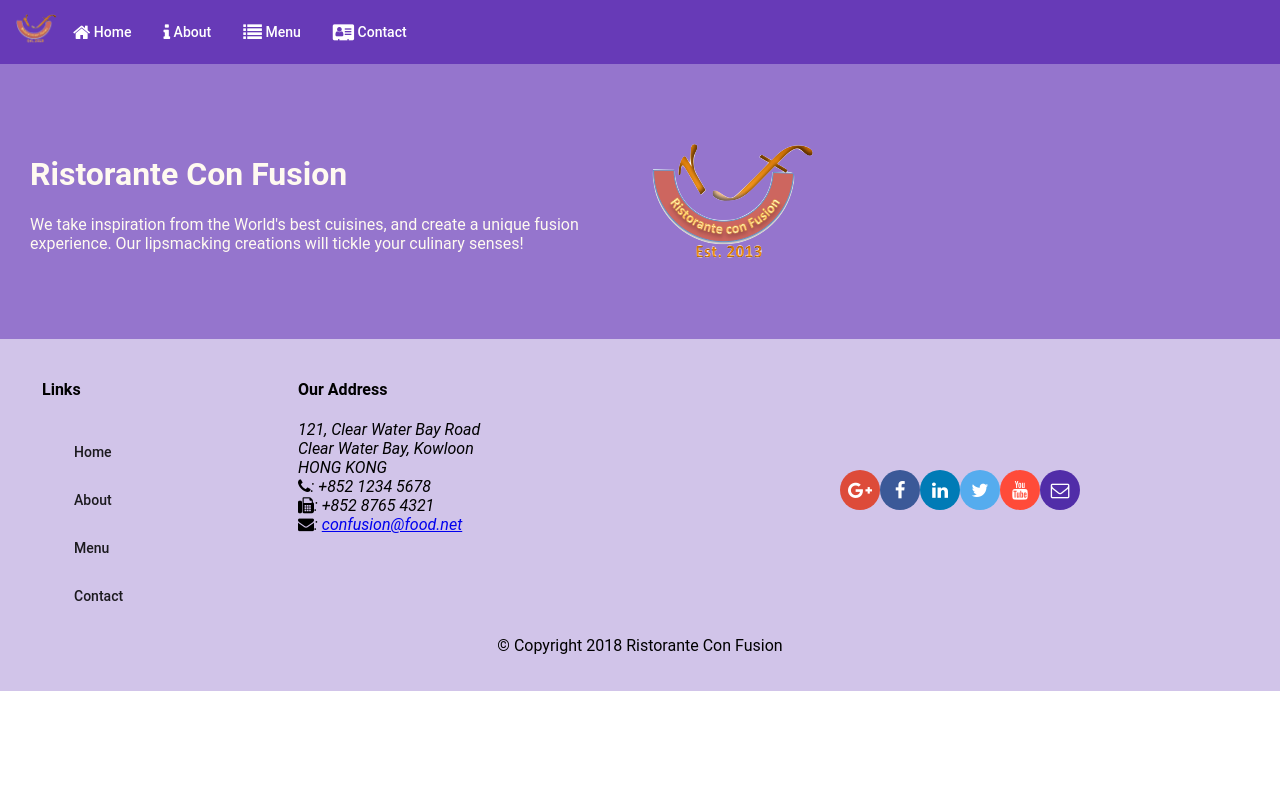
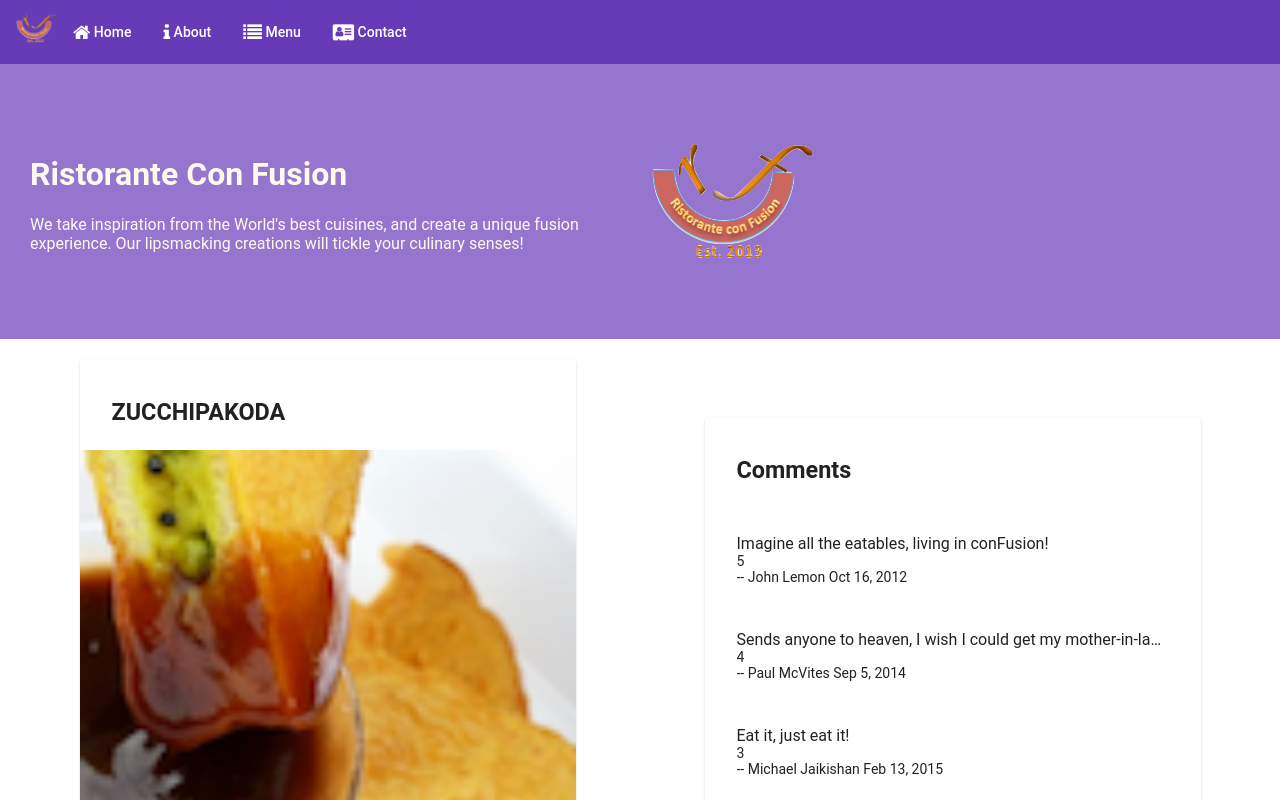
Before and after one commit to greeegooo/coursera-Angular4-ConFusion, an Angular app: page /dishdetail/1 in a window 1280 px wide. Before the commit this address led to /. Shown: the top 800 px of the page. Built offline with nearby package versions, Linux system fonts and the light colour scheme.

Commit message:
Single Page Applications Part 2

```diff
--- a/src/app/app-routing/routes.ts
+++ b/src/app/app-routing/routes.ts
@@ -10,5 +10,6 @@
   { path: 'home', component: HomeComponent },
   { path: 'menu', component: MenuComponent },
   { path: '', redirectTo: '/home', pathMatch: 'full' },
-  { path: 'contactus', component: ContactComponent }
+  { path: 'contactus', component: ContactComponent },
+  { path: 'dishdetail/:id', component: DishdetailComponent }
 ];
--- a/src/app/dishdetail/dishdetail.component.html
+++ b/src/app/dishdetail/dishdetail.component.html
@@ -1,5 +1,5 @@
 <div class="container"
-    fxLayout="row"
+    fxLayout="row wrap"
     fxLayout.sm="column"
     fxLayout.xs="column"
     fxLayoutAlign.gt-md="space-around center"
@@ -21,6 +21,7 @@
       </mat-card-content>
 
       <mat-card-actions>
+        <button mat-button (click)="goBack()">BACK</button>
         <button mat-button>LIKE</button>
         <button mat-button>SHARE</button>
       </mat-card-actions>
--- a/src/app/dishdetail/dishdetail.component.ts
+++ b/src/app/dishdetail/dishdetail.component.ts
@@ -1,5 +1,8 @@
 import { Component, OnInit, Input } from '@angular/core';
 import { Dish } from '../shared/dish';
+import { DishService } from '../services/dish.service';
+import { Params, ActivatedRoute } from '@angular/router';
+import { Location } from '@angular/common';
 
 @Component({
   selector: 'app-dishdetail',
@@ -8,11 +11,19 @@
 })
 export class DishdetailComponent implements OnInit {
 
-  @Input() dish: Dish;
+  dish: Dish;
 
-  constructor() { }
+  constructor(
+    private dishService: DishService,
+    private route: ActivatedRoute,
+    private location: Location) { }
 
   ngOnInit() {
+    const id = this.route.snapshot.params['id'];
+    this.dish = this.dishService.getDish(id);
   }
 
+  goBack(): void {
+    this.location.back();
+  }
 }
--- a/src/app/footer/footer.component.html
+++ b/src/app/footer/footer.component.html
@@ -9,10 +9,10 @@
       <div fxFlex="40" fxFlexOffset="20px">
         <h4>Links</h4>
         <mat-list>
-          <mat-list-item><a mat-button>Home</a></mat-list-item>
-          <mat-list-item><a mat-button>About</a></mat-list-item>
-          <mat-list-item><a mat-button>Menu</a></mat-list-item>
-          <mat-list-item><a mat-button>Contact</a></mat-list-item>
+          <mat-list-item><a mat-button routerLink="/home" routerLinkActive="active"><span class="fa fa-home fa-lg"></span> Home</a></mat-list-item>
+          <mat-list-item><a mat-button routerLinkActive="active"><span class="fa fa-info fa-lg"></span> About</a></mat-list-item>
+          <mat-list-item><a mat-button routerLink="/menu" routerLinkActive="active"><span class="fa fa-list fa-lg"></span> Menu</a></mat-list-item>
+          <mat-list-item><a mat-button routerLink="/contactus" routerLinkActive="active"><span class="fa fa-address-card fa-lg"></span> Contact</a></mat-list-item>
         </mat-list>
       </div>
       <div fxFlex="55">
--- a/src/app/menu/menu.component.html
+++ b/src/app/menu/menu.component.html
@@ -13,7 +13,7 @@
   <!-- Grid -->
   <div fxFlex>
     <mat-grid-list cols="2" rowHeight="200px">
-      <mat-grid-tile *ngFor="let dish of dishes" (click)="onSelect(dish)">
+      <mat-grid-tile *ngFor="let dish of dishes" [routerLink]="['/dishdetail', dish.id]">
         <img height="200px" src={{dish.image}} alt={{dish.name}}>
         <mat-grid-tile-footer>
           <h1>{{dish.name | uppercase}}</h1>
@@ -21,7 +21,4 @@
       </mat-grid-tile>
     </mat-grid-list>
   </div>
-
-  <!-- Details -->
-  <app-dishdetail [dish]="selectedDish"></app-dishdetail>
 </div>
```
Lines whose indentation alone changed are shown as unchanged.
